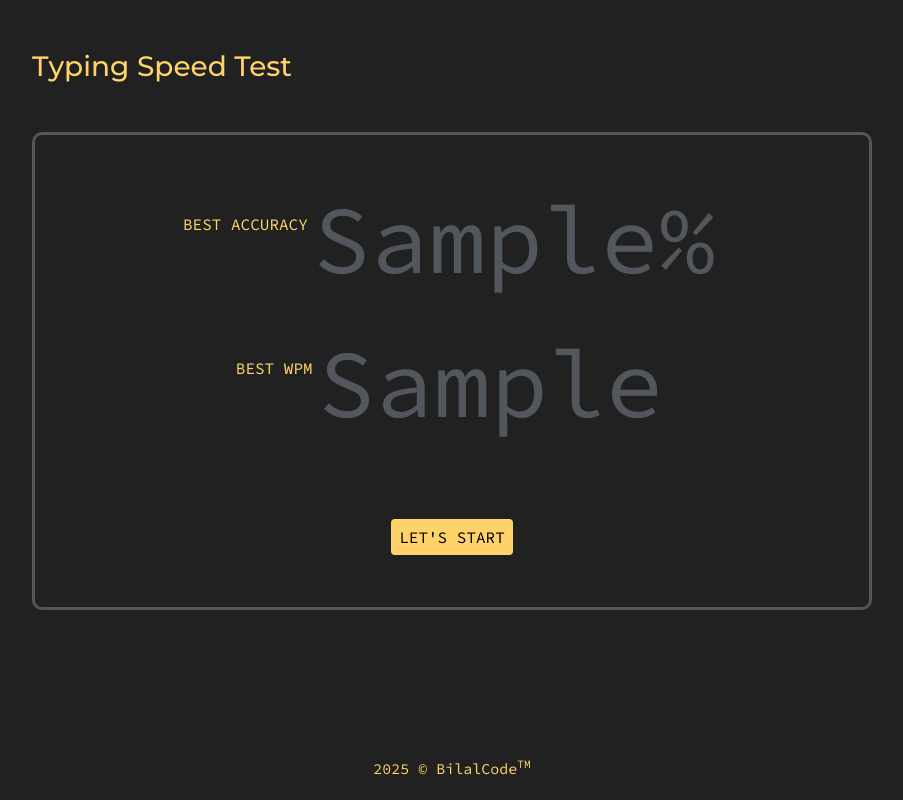
After one commit to syedbilalalam/typing-speed-test-pf-lab, a Flask app: template templates/home.html in a window 1280 px wide. The commit adds this page. Shown: the whole page, without its empty margins (188-1091 px from the left). Run offline with Flask 3, Linux system fonts and the light colour scheme; the template is opened without the code that fills it: most values are stand-ins (such as "Sample title", 1, 10 or a date in 2020); some libraries are stand-ins or nearby versions.

Commit message:
Feat: Session and Home page added

```diff
--- a/app.py
+++ b/app.py
@@ -7,8 +7,45 @@ app.secret_key = "TYPE-WITH-SPEED"
 # Route for / as home page
 @app.route("/")
 def home():
-    return render_template('index.html')
+    # Fetching high score from session
+    best_acc = session.get('best_acc') or 0
+    best_wpm = session.get('best_wpm') or 0
 
+    return render_template(
+        'home.html',
+        best_acc = best_acc,
+        best_wpm = best_wpm
+    )
+
+# Route for typing speedtest page
+@app.route("/typing-speedtest")
+def speedtest():
+    return render_template('speedtest.html')
+
+# Route for saving best score
+@app.route("/update/best/score", methods=["POST"])
+def udpate_best_score():
+    # Checking previous data of best score
+    best_acc = session.get('best_acc') or 0
+    best_wpm = session.get('best_wpm') or 0
+
+    try:
+        acc = int(request.form['acc'])
+        wpm = int(request.form['wpm'])
+
+        # Checking if current score is best or not
+        if (wpm > best_wpm):
+            best_wpm = wpm
+            best_acc = acc
+
+        # Saving best scores in session
+        session['best_acc'] = best_acc
+        session['best_wpm'] = best_wpm
+
+    except:
+        return 'error'
+
+    return 'success'
 
 # The following command will start the backend in debug mode
 # Debug mode se error dhond ne mea aasani hoti hy
--- /dev/null
+++ b/templates/home.html
@@ -0,0 +1,103 @@
+<!DOCTYPE html>
+<html lang="en" dir="ltr">
+
+<head>
+	<meta charset="utf-8">
+	<meta name="viewport" content="width=device-width, initial-scale=1, shrink-to-fit=no">
+	<meta name="description" content="This Speed Typing Test frontend by BilalCodeTM" />
+
+	<!-- Tab title -->
+	<title>Typing Test</title>
+
+	<!-- Frontend libraries -->
+	<!--Bootstrap 4 -->
+	<link rel="stylesheet" href="https://maxcdn.bootstrapcdn.com/bootstrap/4.0.0/css/bootstrap.min.css"
+		integrity="sha384-Gn5384xqQ1aoWXA+058RXPxPg6fy4IWvTNh0E263XmFcJlSAwiGgFAW/dAiS6JXm" crossorigin="anonymous">
+	<!-- Fonts -->
+	<link rel="preconnect" href="https://fonts.gstatic.com">
+	<link
+		href="https://fonts.googleapis.com/css2?family=Montserrat:wght@400;500;700&family=Source+Code+Pro:wght@300;400;700&display=swap"
+		rel="stylesheet">
+	<!-- fontawesome -->
+	<link rel="stylesheet" href="https://use.fontawesome.com/releases/v5.15.3/css/all.css"
+		integrity="sha384-SZXxX4whJ79/gErwcOYf+zWLeJdY/qpuqC4cAa9rOGUstPomtqpuNWT9wdPEn2fk" crossorigin="anonymous">
+
+	<!-- Static files -->
+	<link rel="icon" href="{{ url_for('static', filename='favicon.ico') }}">
+	<link rel="stylesheet" href="{{ url_for('static', filename='styles.css') }}">
+
+</head>
+
+<body>
+	<div class="container-fluid box ">
+		<!-- Top options -->
+		<div class="top">
+			<h1 id="heading" class="yellow">Typing Speed Test</h1>
+			<!-- <div class="limits-box">
+				<div class="limit">
+					<a id="thirty" class="yellow" href="#">30s</a>
+					<a id="sixty" href="#">60s</a>
+				</div>
+				<div class="limit">
+					<a id="beg" class="yellow" href="#">beginner</a>
+					<a id="pro" href="#">pro</a>
+				</div>
+
+			</div> -->
+		</div>
+
+		<!-- Highlights container -->
+		<div class="p-3 mt-5 pb-5" style="border: 3px solid #52575d; border-radius: 10px;">
+
+			<!-- Stats area -->
+			<div class="stats center mt-3">
+				<div class="stat-block if">
+					<div id="timeName" class="stat-name yellow if">BEST ACCURACY</div>
+					<div id="time" class="details if ">{{ best_acc }}%</div>
+				</div>
+
+				<div class="stat-block if">
+					<div id="cwName" class="stat-name yellow if">BEST WPM</div>
+					<div id="cw" class="details if">{{ best_wpm }}</div>
+				</div>
+			</div>
+
+			<!-- Test start button -->
+			<div class="restart-button center" style="margin-top: 60px;">
+				<a id="restartBtn" class="p-2" href="{{ url_for('speedtest') }}"
+					style="background-color: #ffd369; color: black; border-radius: 4px;">
+					LET'S START
+				</a>
+			</div>
+		</div>
+
+		<footer class="center yellow" style="position: fixed; left: 0; bottom: 0; width: 100%;">2025 ©
+			<a class="yellow" target="_blank" href="https://github.com/syedbilalalam/">
+				BilalCode<sup>TM</sup>
+			</a>
+		</footer>
+	</div>
+
+
+
+
+
+	<!-- Bootstrap script -->
+	<script src="https://code.jquery.com/jquery-3.2.1.slim.min.js"
+		integrity="sha384-KJ3o2DKtIkvYIK3UENzmM7KCkRr/rE9/Qpg6aAZGJwFDMVNA/GpGFF93hXpG5KkN"
+		crossorigin="anonymous"></script>
+	<script src="https://cdnjs.cloudflare.com/ajax/libs/popper.js/1.12.9/umd/popper.min.js"
+		integrity="sha384-ApNbgh9B+Y1QKtv3Rn7W3mgPxhU9K/ScQsAP7hUibX39j7fakFPskvXusvfa0b4Q"
+		crossorigin="anonymous"></script>
+	<script src="https://maxcdn.bootstrapcdn.com/bootstrap/4.0.0/js/bootstrap.min.js"
+		integrity="sha384-JZR6Spejh4U02d8jOt6vLEHfe/JQGiRRSQQxSfFWpi1MquVdAyjUar5+76PVCmYl"
+		crossorigin="anonymous"></script>
+
+	<!-- App Javascript -->
+	<!-- Wordlist file -->
+	<!-- <script src="{{ url_for('static', filename='words.js') }}"></script> -->
+	<!-- Frontend lgoic -->
+	<!-- <script src="{{ url_for('static', filename='app.js') }}"></script> -->
+</body>
+
+</html>
```
Also changed, not shown: static/app.js (+14 -4 lines), templates/speedtest.html (renamed from templates/index.html, +10 -2 lines).
